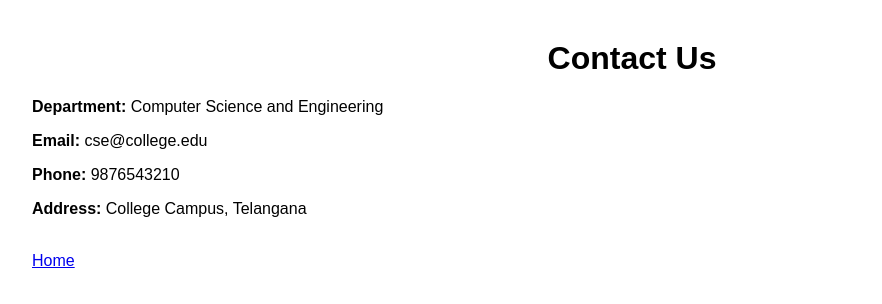
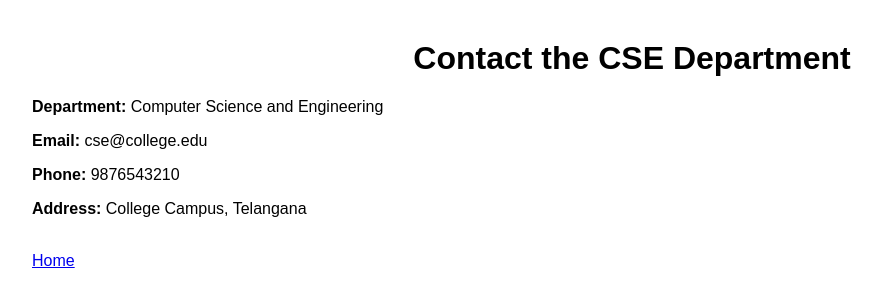
Before and after one commit to Ruchira2007/college-department-website, a plain HTML site: page contact.html in a window 1280 px wide. Shown: the whole page, without its empty margins (8-890 px from the left). Drawn offline with Linux system fonts and the light colour scheme.

Commit message:
Update contact page heading

```diff
--- a/contact.html
+++ b/contact.html
@@ -5,7 +5,7 @@
     <link rel="stylesheet" href="style.css">
 </head>
 <body>
-    <h1>Contact Us</h1>
+    <h1>Contact the CSE Department</h1>
     <p><strong>Department:</strong> Computer Science and Engineering</p>
     <p><strong>Email:</strong> cse@college.edu</p>
     <p><strong>Phone:</strong> 9876543210</p>
```
